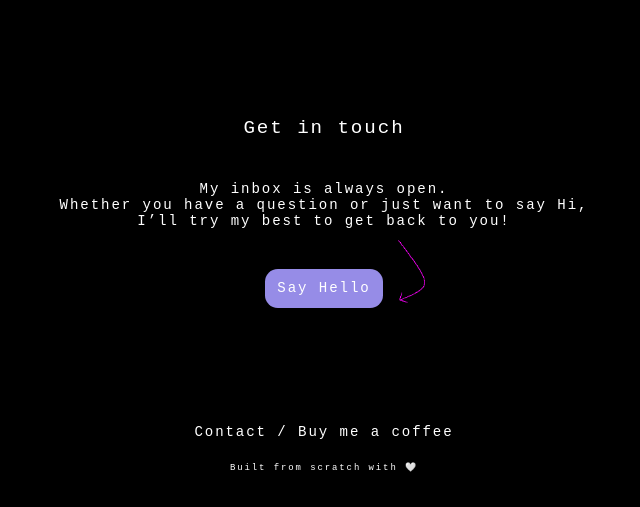
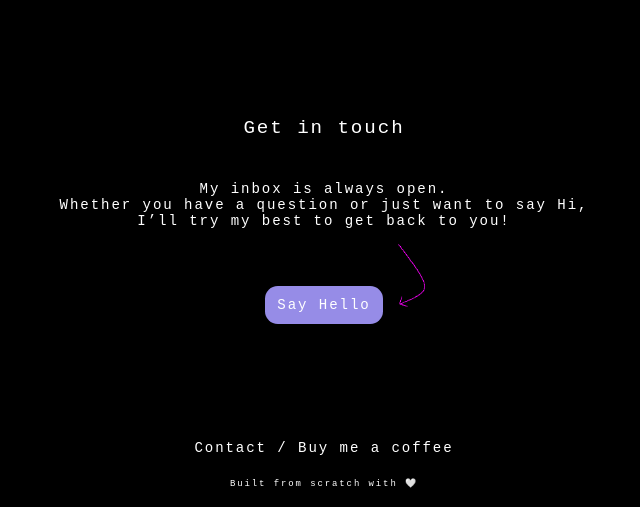
Before and after one commit to alexisnsns/PersonalWebsite, a PHP site: page / in a window 1280 px wide. Shown: the part 1381-1888 px from the top of the page, without its empty margins (316-956 px from the left). Before the commit the page ends 1853 px from the top, so only its background shows below. Run offline with PHP 8.4, Linux system fonts and the light colour scheme.

Commit message:
arrow on mobile

```diff
--- a/components/contact.css
+++ b/components/contact.css
@@ -12,8 +12,8 @@
   text-align: center;
 }
 
-#button-30 {
-  margin-top: 5vh;
+#button-contact {
+  margin-top: 4em;
   align-items: center;
   background-color: #968CE7;
   border-radius: 1vw;
@@ -26,7 +26,7 @@
   text-align: center;
 }
 
-#button-30:hover {
+#button-contact:hover {
   background-color: white;
   color: #968CE7;
   border: 1px solid #968CE7;
--- a/index.html
+++ b/index.html
@@ -239,7 +239,7 @@
       </div>
       <img src="images/pinkarrow.png" alt="arrow" id="arrow-contact" />
       <a
-        id="button-30"
+        id="button-contact"
         class="glow-on-hover"
         target="_blank"
         href="mailto:hello@alexisns.com"
```
